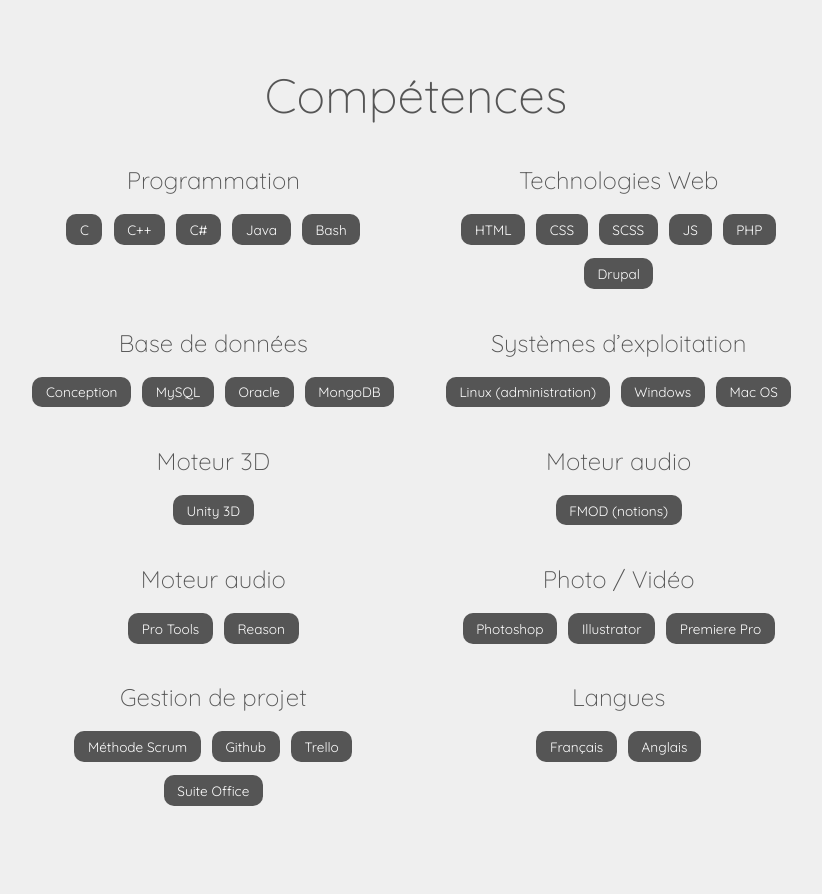
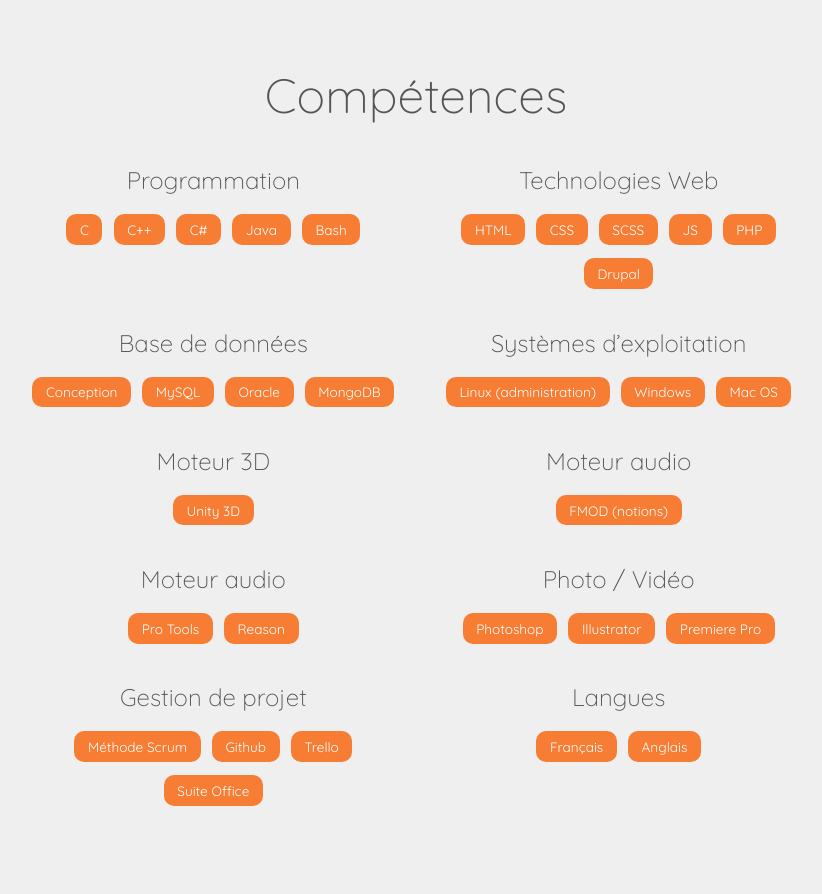
Before and after one commit to renald-morice/Portfolio, a PHP site: page / in a window 1280 px wide. Shown: the part 4030-4924 px from the top of the page, without its empty margins (224-1046 px from the left). Run offline with PHP 8.4, Linux system fonts and the light colour scheme.

Commit message:
skills color

```diff
--- a/css/portfolio.css
+++ b/css/portfolio.css
@@ -51,7 +51,7 @@
   display: inline-block;
   padding: 0.5em 1em;
   margin: 0.5em 0.25em;
-  background-color: #555555;
+  background-color: #F67D33;
   color: #FEFEFE;
   border-radius: 10px;
   font-size: 1.7vh;
--- a/css/scss/portfolio.scss
+++ b/css/scss/portfolio.scss
@@ -138,7 +138,7 @@
         display: inline-block;
         padding: $padding-Basic/4 $padding-Basic/2;
         margin: $margin-Basic/4 $margin-Basic/8;
-        background-color: $color-Gray;
+        background-color: $color-Orange;
         color: $color-SmoothWhite;
         border-radius: 10px;
         @include customFontSize($font-size-Small2, $min-font-size-Small2);
--- a/index.html
+++ b/index.html
@@ -58,7 +58,7 @@
 			<header>
 
                 <div class="row">
-                    <div class="col-sm-10 col-sm-offset-1 col-md-8 col-md-offset-2 reveal" data-RevealDelay="800" data-RevealOrigin="bottom" id="name">
+                    <div class="col-sm-10 col-sm-offset-1 col-md-8 col-md-offset-2 reveal" data-RevealDelay="850" data-RevealOrigin="bottom" id="name">
                         <h1>Rénald Morice</h1>
                         <div class="row" id="email">renaldmorice@hotmail.fr</div>
                         <div class="row" id="contact">
@@ -71,7 +71,7 @@
 
                     </div>
                 </div>
-                <div class="row reveal" data-RevealDelay="1100" data-RevealOrigin="top" id="CV">
+                <div class="row reveal" data-RevealDelay="1150" data-RevealOrigin="top" id="CV">
                     <a class="rounded_btn" target="_blank" href="CV-RenaldMorice.pdf"><span>CV</span></a>
                 </div>
 
```
Also changed, not shown: 2 other files.
